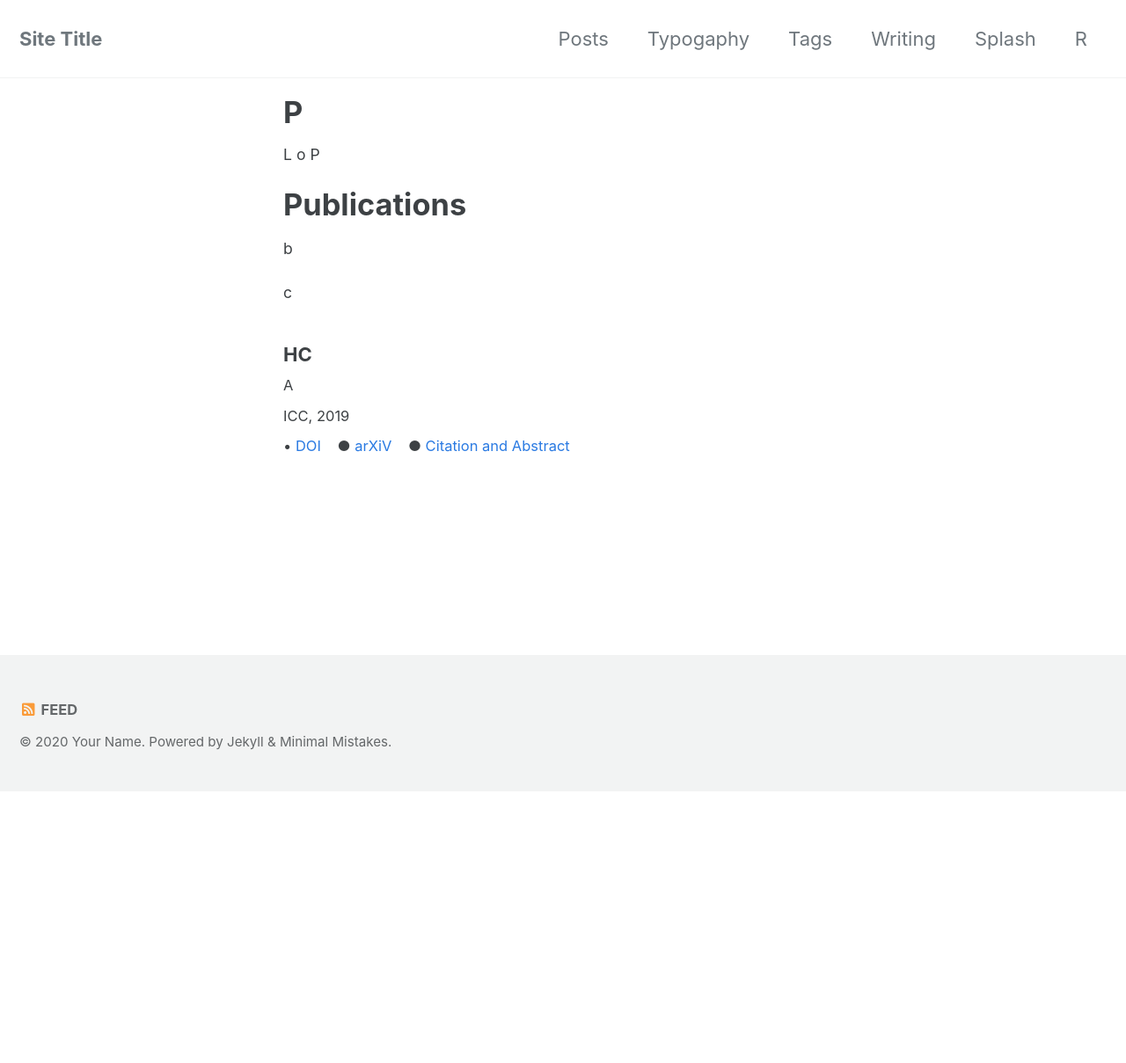
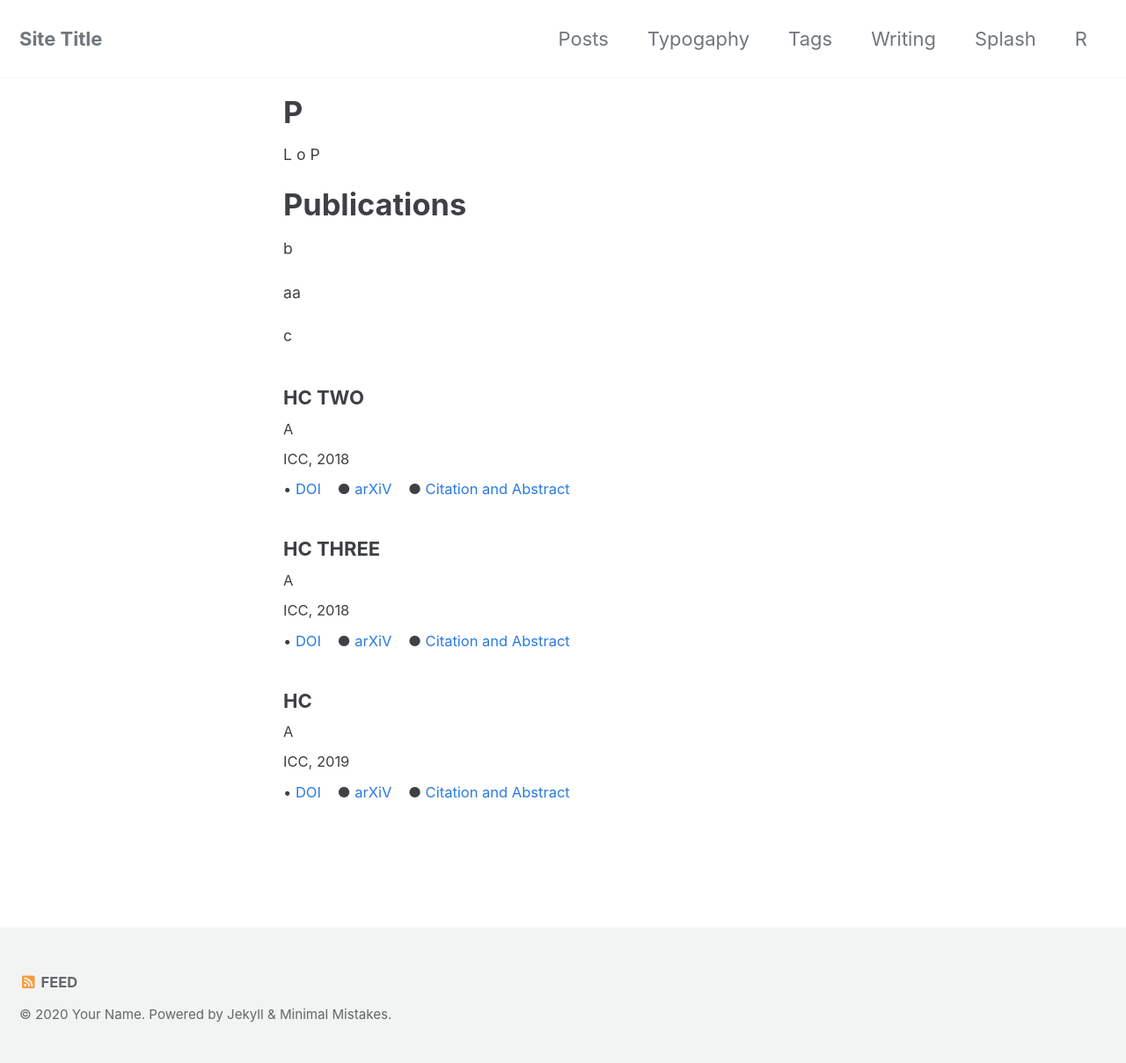
Before and after one commit to anantjoshi97/website, a Jekyll site: the page built from _pages/publ.md, in a window 1280 px wide. Shown: the whole page at 88% size. Built offline with Jekyll 4.4.1, drawn with Linux system fonts in a browser that asks for light colours; cached includes are drawn as plain includes; before the commit the page ends 900 px from its top, so only the background shows below that.

Commit message:
Updated publ

```diff
--- a/_pages/publ.md
+++ b/_pages/publ.md
@@ -10,15 +10,15 @@ L o P
 
 b
 
-{% assign jp = site.publications | where_exp:"item","item.type == 'journal'"}
+
 
 aa
 
-{% assign publications = jp | sort: "date_of_entry" | reverse %}
+{% assign publications = site.publications | sort: "date_of_entry" | reverse %}
 
 c
 
-{% for pub in jp %}
+{% for pub in publications %}
 <div class="pubitem">
   <div class="pubtitle">
     {{ pub.title }}
```
